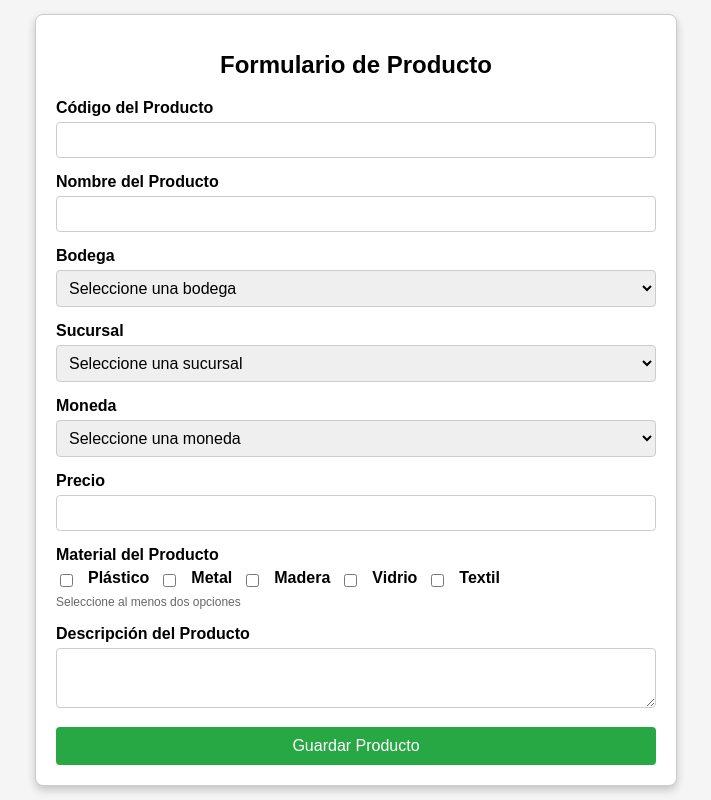
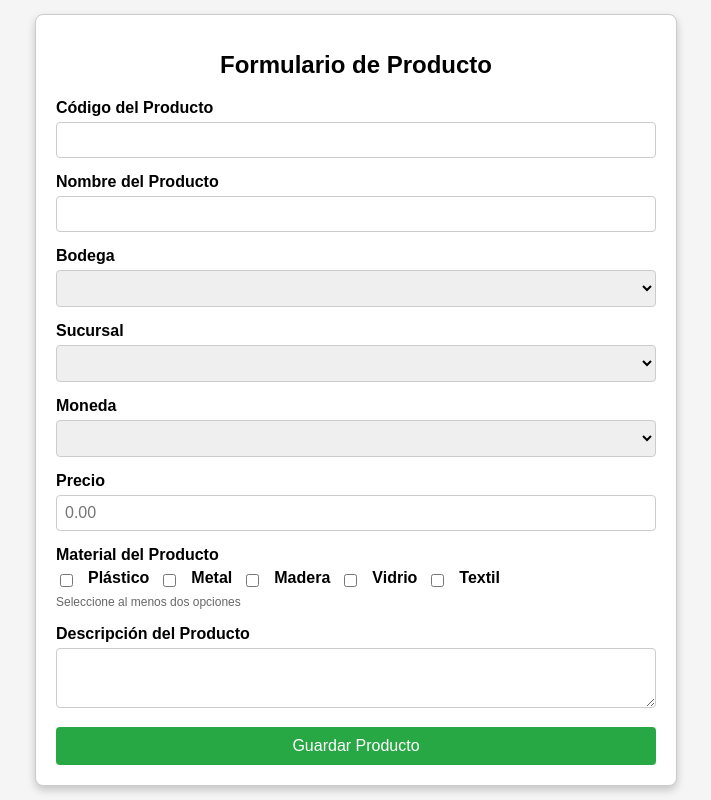
Before and after one commit to Davidsanz10/Formulario-producto, a PHP site: page / in a window 1280 px wide. Shown: the whole page, without its empty margins (284-995 px from the left). Run offline with PHP 8.4, Linux system fonts and the light colour scheme; data comes from the database, SQL or seed files in the repository; lists and menus that the app fills with data are empty.

Commit message:
en blanco y 2 decimales

```diff
--- a/index.php
+++ b/index.php
@@ -31,7 +31,7 @@
                 <div class="form-group">
                     <label for="bodega">Bodega</label>
                     <select id="bodega" name="bodega" >
-                        <option value="">Seleccione una bodega</option>
+                        <option value=""></option>
                     </select>
                 </div>
 
@@ -39,7 +39,7 @@
                 <div class="form-group">
                     <label for="sucursal">Sucursal</label>
                     <select id="sucursal" name="sucursal">
-                        <option value="">Seleccione una sucursal</option>
+                        <option value=""></option>
                     </select>
                 </div>
 
@@ -47,14 +47,14 @@
                 <div class="form-group">
                     <label for="moneda">Moneda</label>
                     <select id="moneda" name="moneda">
-                        <option value="">Seleccione una moneda</option>
+                        <option value=""></option>
                     </select>
                 </div>
 
                 <!-- Precio -->
                 <div class="form-group">
                     <label for="precio">Precio</label>
-                    <input type="number" id="precio" name="precio"  pattern="^\d+(\.\d{1,2})?$" title="Debe ser un número positivo con hasta dos decimales">
+                    <input type="number" id="precio" name="precio" placeholder="0.00" step="0.01"  pattern="^\d+(\.\d{1,2})?$" title="Debe ser un número positivo con hasta dos decimales">
                 </div>
 
                 <!-- Material del Producto -->
@@ -145,7 +145,7 @@
                         },
                         dataType: "json",
                         success: function(response) {
-                            $('#sucursal').empty().append('<option value="">Seleccione una sucursal</option>');
+                            $('#sucursal').empty().append('<option value=""></option>');
 
                             if (response.length > 0) {
                                 response.forEach(function(sucursal) {
@@ -163,7 +163,7 @@
                         }
                     });
                 } else {
-                    $('#sucursal').empty().append('<option value="">Seleccione una sucursal</option>');
+                    $('#sucursal').empty().append('<option value=""></option>');
                 }
             });
             // Capturar el envío del formulario
```
